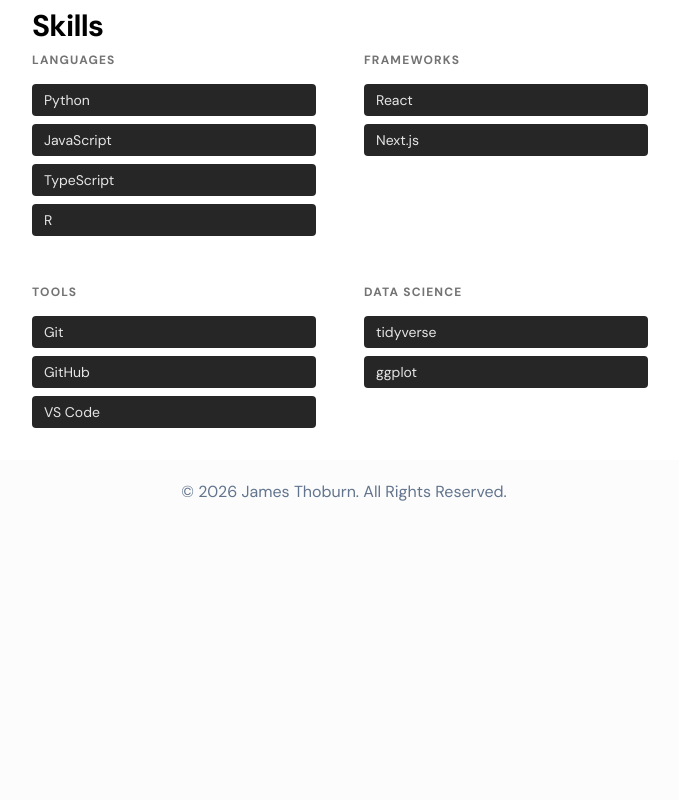
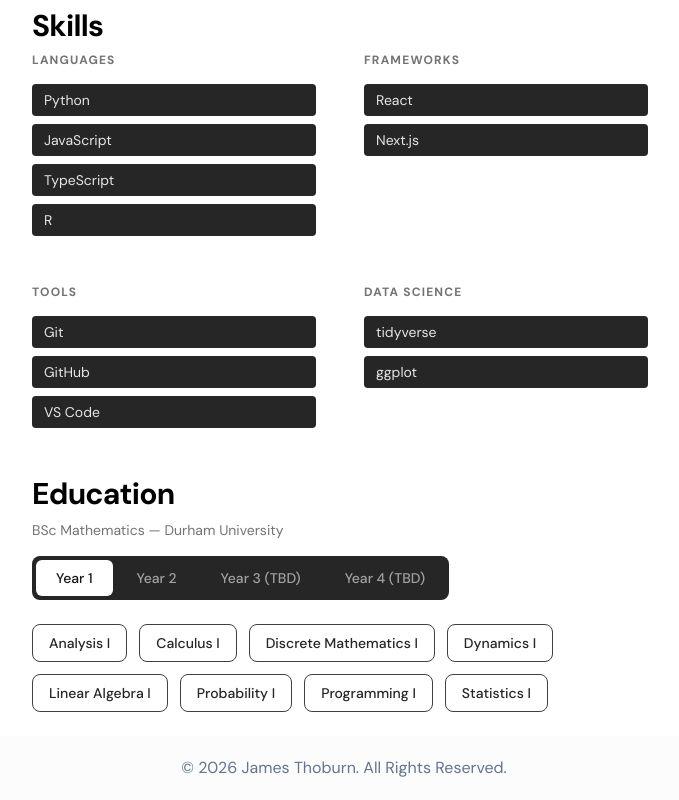
Before and after one commit to JamesThoburn/portfolio-website, a Next.js app: page / in a window 1280 px wide. Shown: the part 440-1240 px from the top of the page, without its empty margins (296-975 px from the left). Before the commit the page ends 964 px from the top, so only its background shows below. Built offline with nearby package versions, Linux system fonts and the light colour scheme.

Commit message:
Added Education Section to Home Page

```diff
--- a/src/app/layout.tsx
+++ b/src/app/layout.tsx
@@ -1,6 +1,6 @@
 import type { Metadata } from "next";
 import "./globals.css";
-import { DM_Sans, Poppins, Roboto } from "next/font/google";
+import { DM_Sans } from "next/font/google";
 import Navbar from "@/components/Navbar";
 import Footer from "@/components/Footer";
 
--- a/src/app/page.tsx
+++ b/src/app/page.tsx
@@ -1,12 +1,13 @@
-import Hero from "@/components/Home/Hero";
-import Navbar from "@/components/Navbar";
-import SkillsSection from "../components/Home/SkillsSection";
+import EducationSection from "@/components/Home/EducationSection";
+import HeroSection from "@/components/Home/HeroSection";
+import SkillsSection from "@/components/Home/SkillsSection";
 
 export default function Home() {
   return (
     <div className="max-w-2xl mx-auto p-6">
-      <Hero />
+      <HeroSection />
       <SkillsSection />
+      <EducationSection />
     </div>
   );
 }
--- a/src/components/Contact/ContactForm.tsx
+++ b/src/components/Contact/ContactForm.tsx
@@ -35,7 +35,7 @@
             className="flex flex-col gap-4 w-full max-w-md mx-auto"
         >
             <h1 className="text-3xl font-bold">Contact Me</h1>
-            <p className="text-md">I'd love to hear from you. If you're interested in working together or have an opportunity to discuss, feel free to reach out.</p>
+            <p className="text-md">I&apos;d love to hear from you. If you&apos;re interested in working together or have an opportunity to discuss, feel free to reach out.</p>
             <input
                 name="name"
                 type="text"
--- /dev/null
+++ b/src/components/Home/EducationSection.tsx
@@ -0,0 +1,102 @@
+"use client";
+
+import { useState } from "react";
+
+const education = {
+  university: "Durham University",
+  degree: "BSc Mathematics",
+  years: [
+    {
+      label: "Year 1",
+      modules: [
+        "Analysis I",
+        "Calculus I",
+        "Discrete Mathematics I",
+        "Dynamics I",
+        "Linear Algebra I",
+        "Probability I",
+        "Programming I",
+        "Statistics I"
+      ],
+    },
+    {
+      label: "Year 2",
+      modules: [
+        "Computational Mathematics II",
+        "Mathematical Methods II",
+        "Statistical Inference II",
+        "Complex Analysis II",
+        "Probability II",
+        "Data Science & Statistical Modelling II"
+      ],
+    },
+    {
+      label: "Year 3 (TBD)",
+      modules: [
+        "Operations Research III",
+        "Partial Differential Equations III",
+        "Advanced Statistical Modelling III",
+        "Bayesian Computation and Modelling III",
+        "Decision Theory III",
+        "Machine Learning & Neural Networks III"
+      ],
+    },
+    {
+      label: "Year 4 (TBD)",
+      modules: [
+        "Project IV",
+        "High-Dimensional Statistics & Deep Learning IV",
+        "Nonparametric Statistics IV",
+        "Spatio-Temporal Statistics IV",
+        "Uncertainty Quantification & Clinical Trials IV"
+      ],
+    },
+  ],
+};
+
+export default function EducationSection() {
+  const [activeYear, setActiveYear] = useState(0);
+
+  const current = education.years[activeYear];
+
+  return (
+    <section className="mt-10">
+      {/* Header */}
+      <h2 className="text-3xl font-semibold tracking-tight mb-2">
+        Education
+      </h2>
+      <p className="text-neutral-500 text-sm mb-4">
+        {education.degree} &mdash; {education.university}
+      </p>
+
+      {/* Year Toggle */}
+      <div className="flex gap-1 mb-6 bg-neutral-800 rounded-lg p-1 w-fit">
+        {education.years.map((year, index) => (
+          <button
+            key={year.label}
+            onClick={() => setActiveYear(index)}
+            className={`px-5 py-2 hover:cursor-pointer rounded-md text-sm font-medium transition-all duration-200 ${
+              activeYear === index
+                ? "bg-white text-neutral-900"
+                : "text-neutral-400 hover:text-neutral-200"
+            }`}
+          >
+            {year.label}
+          </button>
+        ))}
+      </div>
+
+      {/* Module Pills */}
+      <div className="flex flex-wrap gap-3">
+        {current.modules.map((module) => (
+          <span
+            key={module}
+            className="text-sm font-medium text-neutral-800 border border-neutral-700 rounded-lg px-4 py-2 hover:border-neutral-500 transition-colors duration-200"
+          >
+            {module}
+          </span>
+        ))}
+      </div>
+    </section>
+  );
+}
--- a/src/components/Home/Hero.tsx
+++ b/src/components/Home/HeroSection.tsx
@@ -13,11 +13,11 @@
     }
 ]
 
-export default function Hero() {
+export default function HeroSection() {
   return (
     <section className="mt-10 flex flex-col gap-4">
         <div className="flex flex-col gap-2">
-            <h1 className="text-4xl font-bold">Hi, I'm James Thoburn.</h1>
+            <h1 className="text-4xl font-bold">Hi, I&apos;m James Thoburn.</h1>
             <h2 className="text-gray-600">Mathematics student at Durham University.</h2>
             <ul className="flex gap-1">
                 {socialLinks.map((social, index) => (
@@ -35,7 +35,7 @@
             </ul>
         </div>
         <p>
-            I'm a 2nd year Mathematics student at Durham University with a strong interest in software engineering and data science. My academic focus for 3rd and 4th year covers machine learning, statistics and data science. Alongside my studies, I've built frontend web development skills through self-study and I am currently expanding into backend technologies. I'm currently seeking internship experience and career opportunities in software engineering or data science.
+            I&apos;m a 2nd year Mathematics student at Durham University with a strong interest in software engineering and data science. My academic focus for 3rd and 4th year covers machine learning, statistics and data science. Alongside my studies, I&apos;ve built frontend web development skills through self-study and I am currently expanding into backend technologies. I&apos;m currently seeking internship experience and career opportunities in software engineering or data science.
         </p>
     </section>
   )
```
